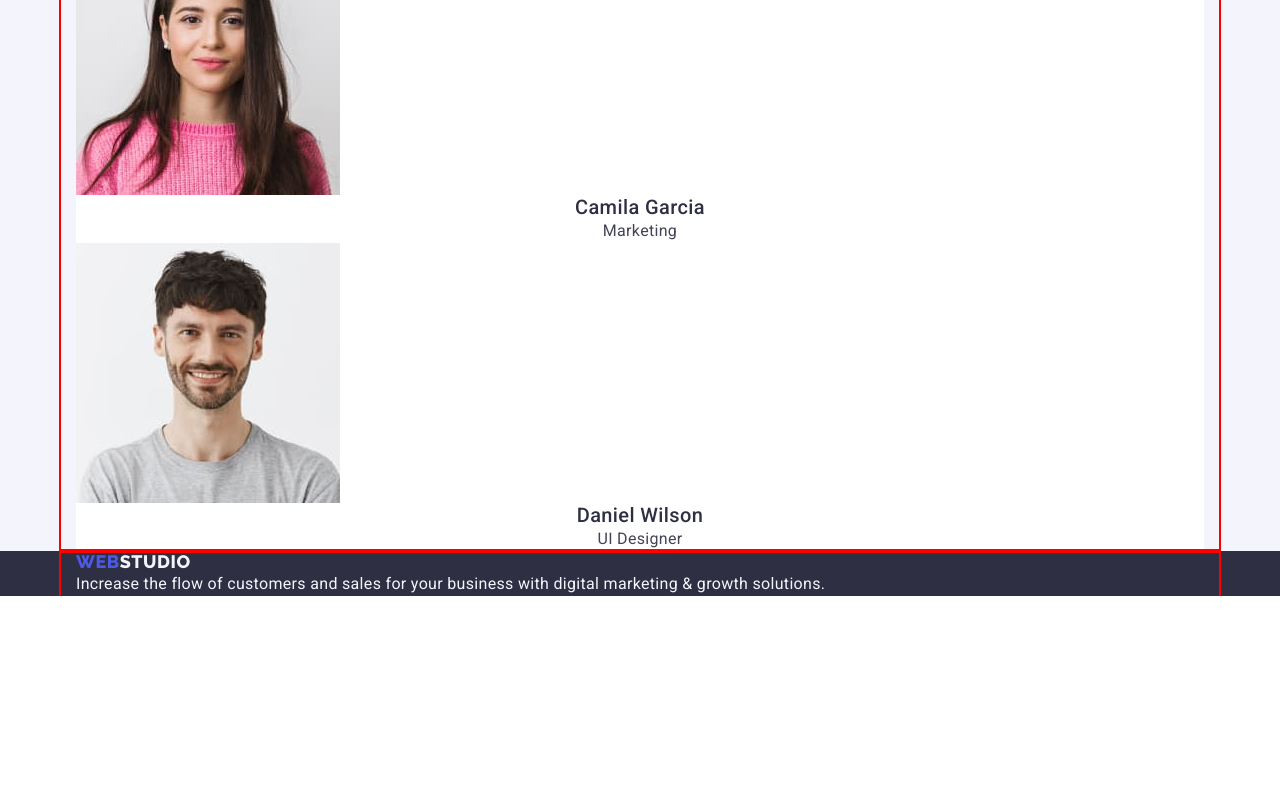
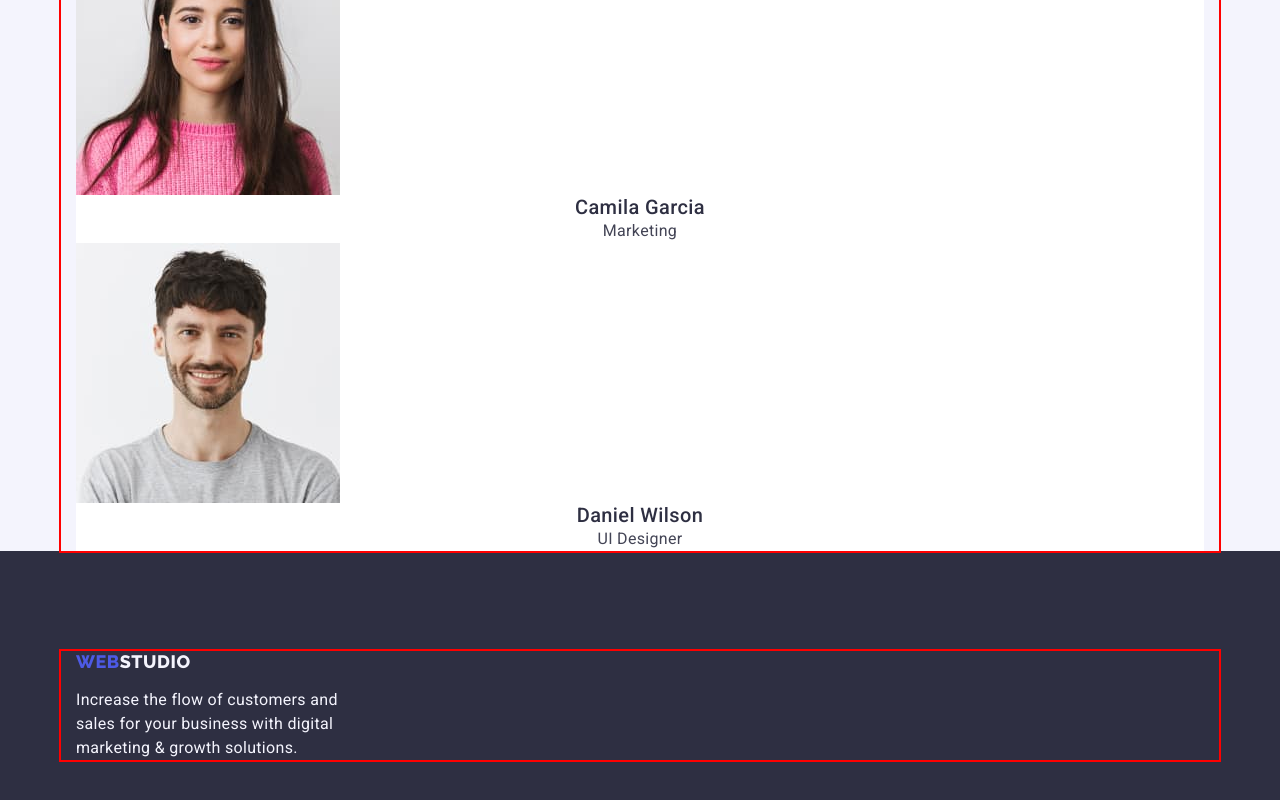
Before and after one commit to dyatskovskiy/goit-markup-hw-03, a plain HTML site: page index.html in a window 1280 px wide. Shown: the part 2016-2816 px from the top of the page. Before the commit the page ends 2612 px from the top, so only its background shows below. Drawn offline with nearby package versions, Linux system fonts and the light colour scheme.

Commit message:
footer positioning

```diff
--- a/css/styles.css
+++ b/css/styles.css
@@ -255,6 +255,8 @@ body {
 /* ----------------- Футер ----------------- */
 .footer {
   background-color: var(--dark-color);
+  padding-top: 100px;
+  padding-bottom: 100px;
 }
 .footer-logo-span {
   color: var(--light-color);
@@ -264,6 +266,8 @@ body {
   line-height: var(--typical-lh);
   letter-spacing: var(--text-spacing);
   color: var(--light-color);
+  margin-top: 16px;
+  max-width: 264px;
 }
 
 /*******************Портфоліо***************** */
```
